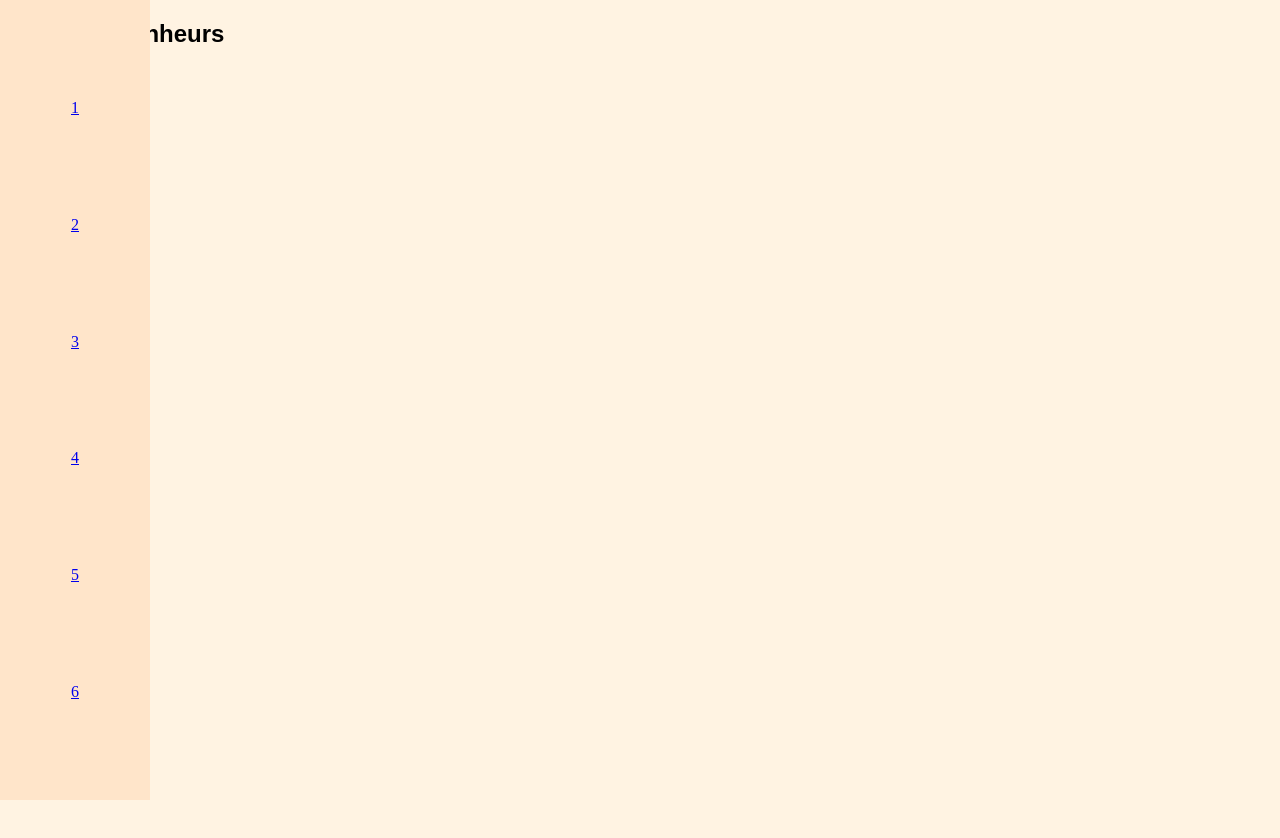
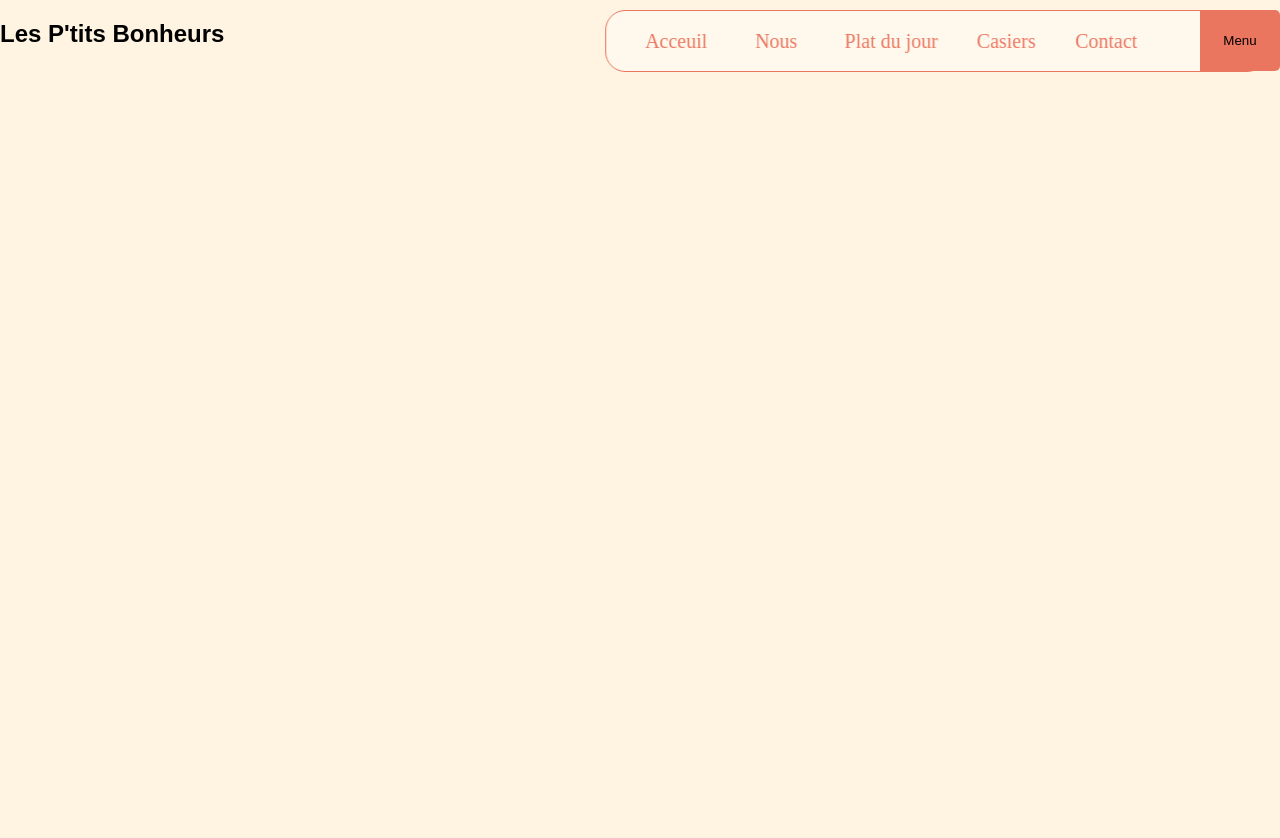
Before and after one commit to G1anC/LesPtitsBonheurs, a plain HTML site: page index.html in a window 1280 px wide. Shown: the top 838 px of the page. Drawn offline with Linux system fonts and the light colour scheme.

Commit message:
feat (nav) : addition of working navbar

```diff
--- a/CSS/general.scss
+++ b/CSS/general.scss
@@ -1,5 +1,6 @@
 $light-cream: #FFF3E2;
-$dark-cream: #FFE5CA;
+$dark-cream: #fdddbb;
+$slight-red: #f9b6a9;
 $light-red: #ea765f;
 $dark-red: #E74646;
 
@@ -14,20 +15,88 @@ body {
         height: 100vh;
         width: 100vw;
     }
-    nav {
-        position: fixed;
-        display:flex;
-        flex-direction: column;
-        justify-content: space-evenly;
-        align-items: center;
-        background-color: $dark-cream;
-        z-index: 2;
-        left: 0;
-        top:0;
-        height: 100vh;
-        width: 150px;
+
+
+}
+
+@keyframes dropIn {
+    0% {
+        transform: translateX(-61vw);
+    }
+    100% {
+        transform: translateX(61vw);
     }
 }
+
+@keyframes dropOut {
+    100% {
+        transform: translateX(-61vw);
+    }
+    0% {
+        transform: translateX(61vw);
+    }
+}
+
+nav {
+    position: fixed;
+    display:flex;
+    border-radius: 20px;
+    justify-content: start;
+    align-items: start;
+    padding-left: 20px;
+    backdrop-filter: blur(7px);
+    background:rgba(255,255,255,0.4);
+    z-index: 2;
+    right: -60vw;
+    border: 1px $light-red solid;
+    top: 10px;
+    height: 60px;
+    width: 50vw;
+    &[data-status="inactive"] { animation: dropOut 500ms ease-in-out forwards; }
+    &[data-status="active"] { animation: dropIn 500ms ease-in-out forwards; }
+    .nothing {
+        color: transparent;
+    }
+    .link-holder {
+        display: flex;
+        text-align: center;
+        width: 100px;
+        justify-content: center;
+        align-items: center;
+        height: 100%;
+        a {
+            text-decoration: none;
+            color: $light-red;
+            font-size: 20px;
+            transition: 100ms ease-in-out;
+            &:hover {
+                color: $dark-red;
+                font-weight: bold;
+                font-size: 25px;
+            }
+        }
+    } #plat-du-jour { width: 130px; }
+
+}
+
+.nav-button {
+    position: fixed;
+    top: 10px;
+    right: 0;
+    width: 80px;
+    height: 61px;
+    border: none;
+    background-color: $light-red;
+    border-top-right-radius: 5px;
+    border-bottom-right-radius: 5px;
+    z-index:4;
+    transition: 100ms ease-in-out;
+    &:hover {
+        cursor: pointer;
+        background-color: $dark-red;
+    }
+}
+
 
 #primary-title {
     font-family: 'Montserrat', sans-serif;
--- /dev/null
+++ b/JS/handleNavBar.js
@@ -0,0 +1,9 @@
+
+
+function handleNavBar()
+{
+    const navElement = document.getElementsByTagName("nav")[0];
+
+    navElement.dataset.status === "active" ? navElement.dataset.status = "inactive" : navElement.dataset.status = "active";
+    console.log(navElement);
+}
--- a/index.html
+++ b/index.html
@@ -7,15 +7,18 @@
     <title>Les P'tits Bonheurs</title>
 </head>
 <body>
-    <nav>
-        <a href="#home-section">1</a>
-        <a href="#home-section">2</a>
-        <a href="#home-section">3</a>
-        <a href="#home-section">4</a>
-        <a href="#home-section">5</a>
-        <a href="#home-section">6</a>
+    <button class="nav-button"onclick="
+        handleNavBar();
+    ">Menu</button>
+    <nav data-status="inactive">
+        <div class="link-holder"><a href="#home-section">Acceuil</a></div>
+        <div class="link-holder"><a href="#home-section">Nous</a></div>
+        <div class="link-holder" id="plat-du-jour"><a href="#home-section">Plat du jour</a></div>
+        <div class="link-holder"><a href="#home-section">Casiers</a></div>
+        <div class="link-holder"><a href="#home-section">Contact</a></div>
+        <div class="nothing">yooow</div>
     </nav>
-
+    </button>
     <section id="home-section">
         <h1 id="primary-title">Les P'tits Bonheurs</h1>
     </section>
@@ -42,5 +45,6 @@
     <section id="-section">
 
     </section>
+    <script src="JS/handleNavBar.js"></script>
 </body>
 </html>
```
Also changed, not shown: CSS/general.css, 1 other file.
